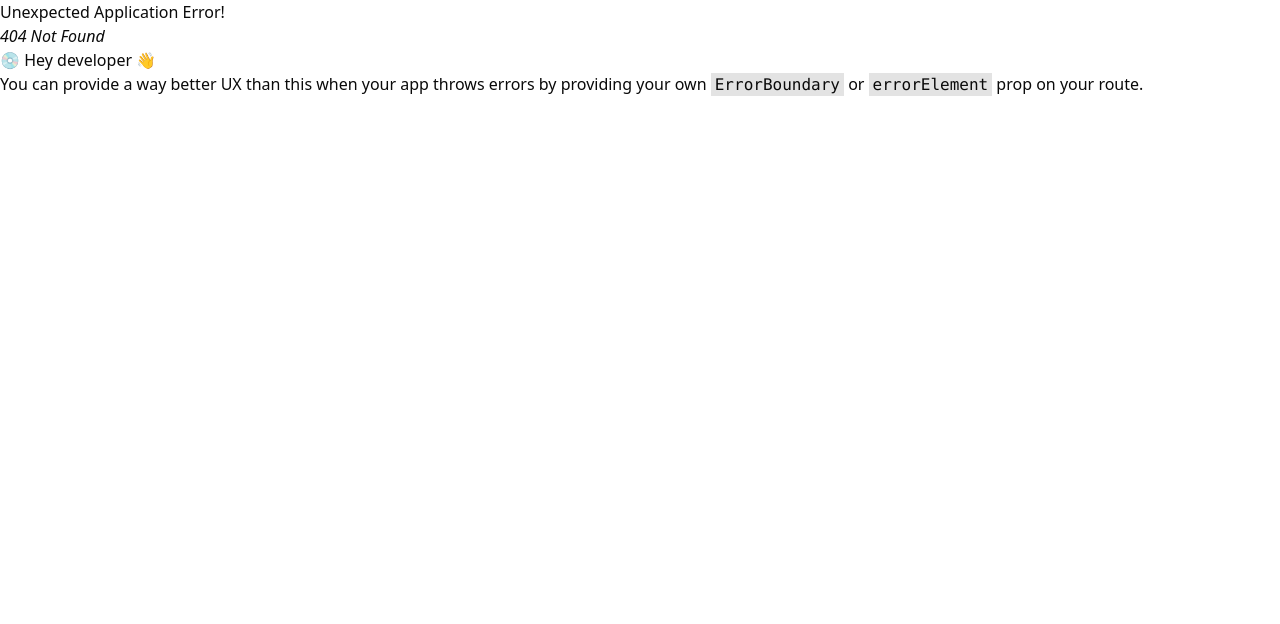
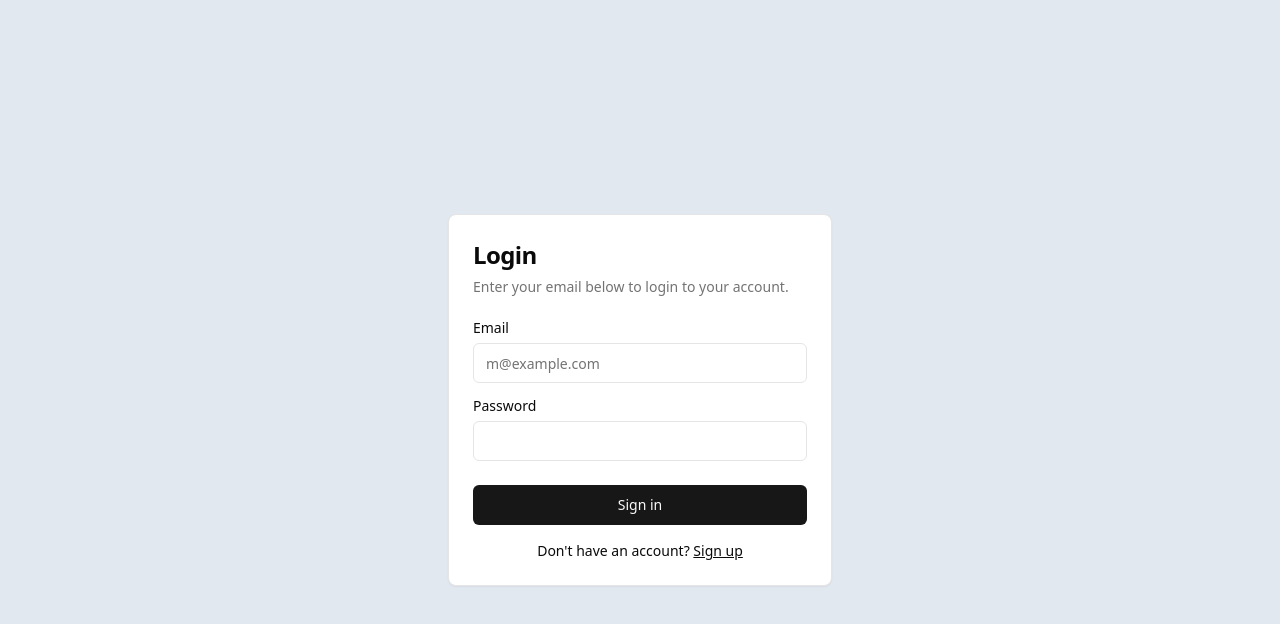
Before and after one commit to vishal0316/elib-dashboard, a React (Vite) app: page /auth/login in a window 1280 px wide. Before the commit this address had no page. Shown: the top 624 px of the page. Built offline with nearby package versions, Linux system fonts and the light colour scheme.

Commit message:
add auth layout

```diff
--- /dev/null
+++ b/src/layouts/AuthLayout.tsx
@@ -0,0 +1,11 @@
+import { Outlet } from "react-router-dom";
+
+const AuthLayout = () => {
+  return (
+    <div>
+      <Outlet />
+    </div>
+  );
+};
+
+export default AuthLayout;
```
Also changed, not shown: src/router.tsx (+13 -6 lines).
